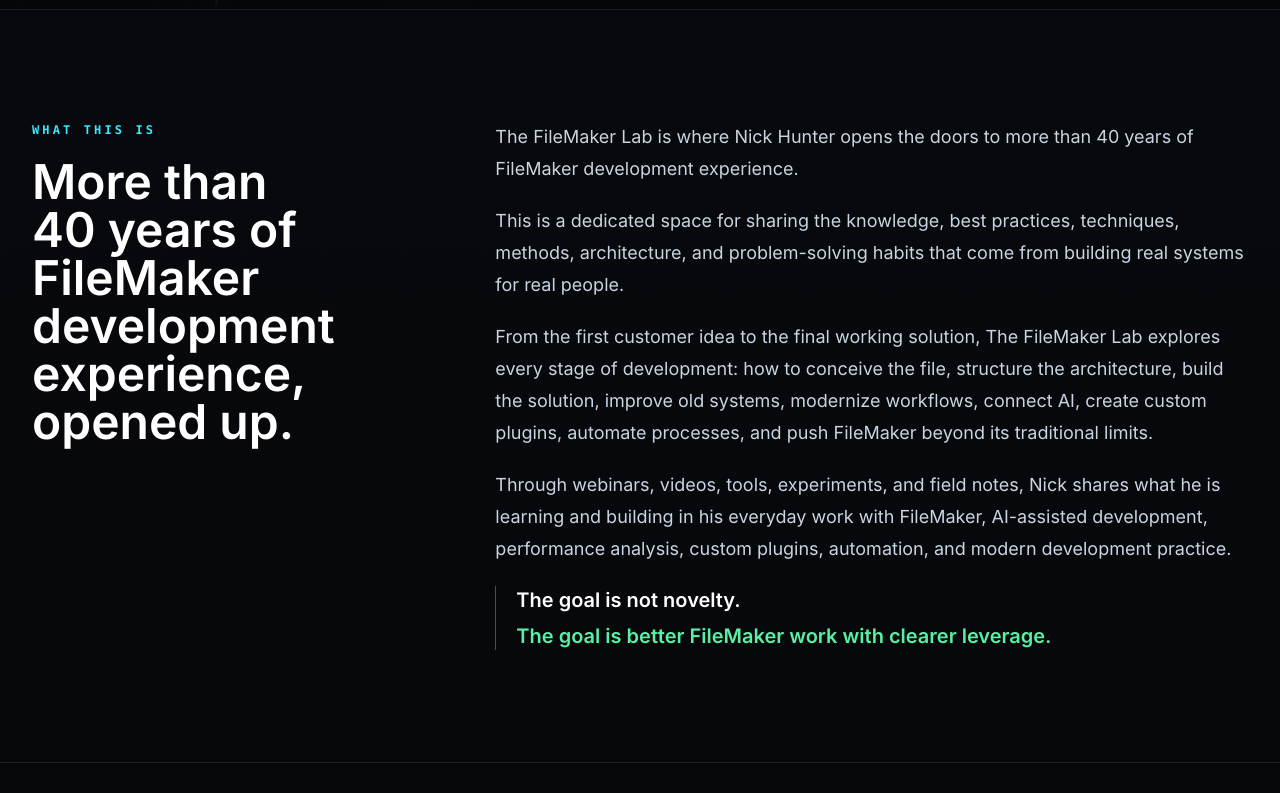
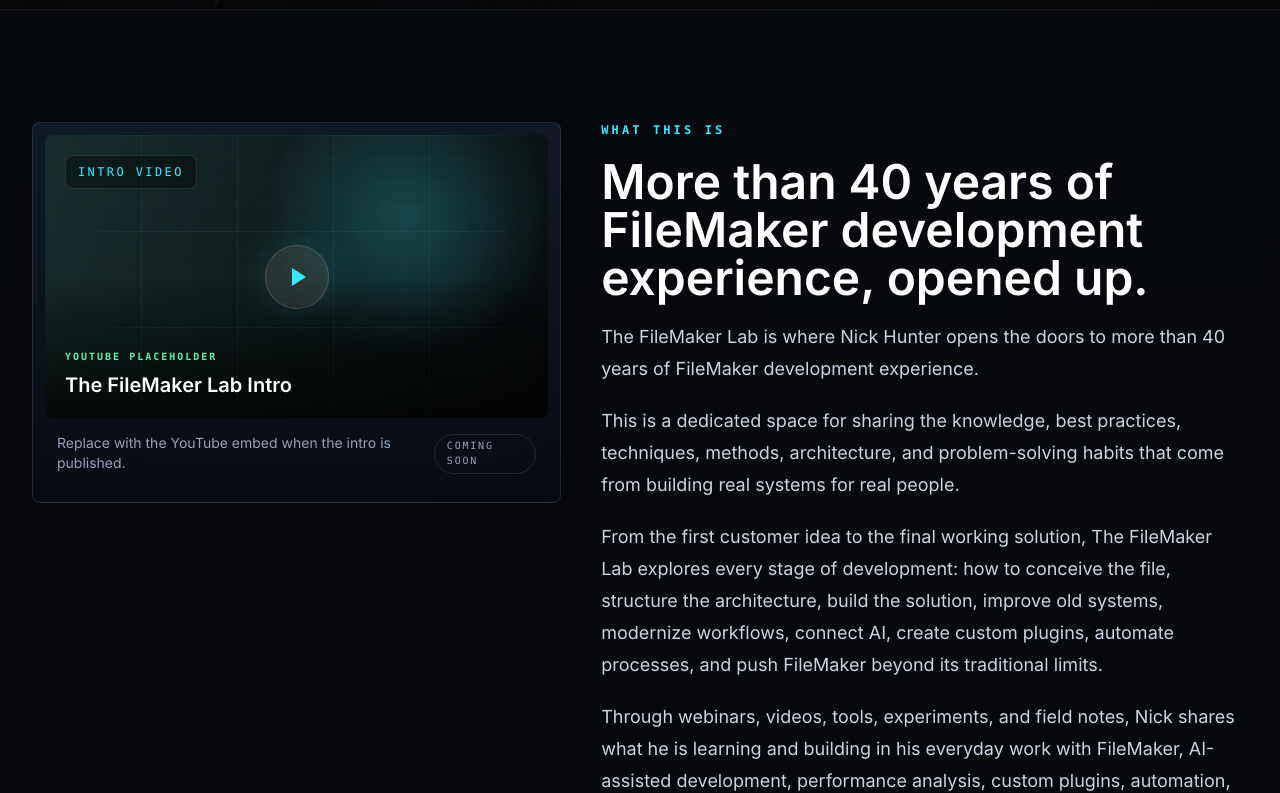
Before and after one commit to nmokiatos-blip/thefilemakerlab, a Next.js app: page / in a window 1280 px wide. Shown: the part 776-1569 px from the top of the page. Built offline with nearby package versions, Linux system fonts and the light colour scheme.

Commit message:
Add intro video placeholder

```diff
--- a/app/page.tsx
+++ b/app/page.tsx
@@ -71,7 +71,38 @@
 
       <section className="section-reveal border-b border-white/10 py-20 sm:py-28">
         <Container>
-          <div className="grid gap-10 lg:grid-cols-[0.72fr_1.28fr] lg:items-start">
+          <div className="grid gap-10 lg:grid-cols-[0.9fr_1.1fr] lg:items-start">
+            <div className="lab-card group overflow-hidden p-3">
+              <div className="relative aspect-video overflow-hidden rounded-lg bg-[radial-gradient(circle_at_72%_28%,rgba(56,232,255,0.25),transparent_34%),linear-gradient(135deg,rgba(89,240,165,0.14),rgba(5,6,8,0.98))]">
+                <div className="lab-grid absolute inset-0 opacity-70" />
+                <div className="absolute inset-0 bg-gradient-to-t from-black/70 via-transparent to-black/20" />
+                <div className="absolute left-5 top-5 rounded-lg border border-white/10 bg-black/35 px-3 py-2 font-mono text-xs uppercase tracking-[0.2em] text-lab-cyan">
+                  Intro Video
+                </div>
+                <div className="absolute inset-0 grid place-items-center">
+                  <span className="grid size-16 place-items-center rounded-full border border-white/15 bg-white/10 text-lab-cyan shadow-glow transition group-hover:scale-105 group-hover:bg-lab-cyan group-hover:text-graphite-950">
+                    <span className="ml-1 h-0 w-0 border-y-[9px] border-l-[14px] border-y-transparent border-l-current" />
+                  </span>
+                </div>
+                <div className="absolute inset-x-5 bottom-5">
+                  <p className="font-mono text-[10px] font-semibold uppercase tracking-[0.2em] text-lab-green">
+                    YouTube Placeholder
+                  </p>
+                  <p className="mt-2 text-xl font-semibold leading-tight text-white">
+                    The FileMaker Lab Intro
+                  </p>
+                </div>
+              </div>
+              <div className="flex items-center justify-between gap-4 px-3 py-4">
+                <p className="text-sm text-slate-400">
+                  Replace with the YouTube embed when the intro is published.
+                </p>
+                <span className="rounded-full border border-white/10 px-3 py-1 font-mono text-[10px] uppercase tracking-[0.18em] text-slate-400">
+                  Coming Soon
+                </span>
+              </div>
+            </div>
+            <div className="space-y-5 text-lg leading-8 text-slate-300">
               <div>
                 <p className="font-mono text-xs font-semibold uppercase tracking-[0.26em] text-lab-cyan">
                   What this is
@@ -80,7 +111,6 @@
                   More than 40 years of FileMaker development experience, opened up.
                 </h2>
               </div>
-            <div className="space-y-5 text-lg leading-8 text-slate-300">
               <p>
                 The FileMaker Lab is where Nick Hunter opens the doors to more
                 than 40 years of FileMaker development experience.
```
Lines whose indentation alone changed are shown as unchanged.
